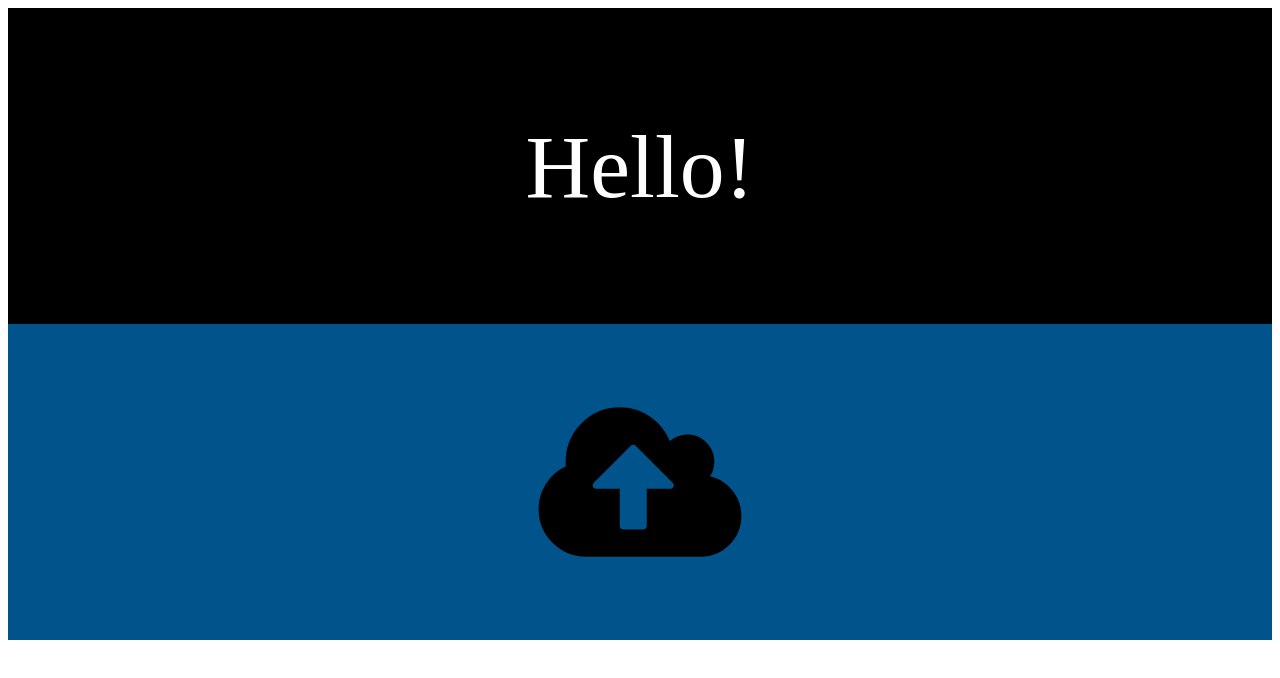
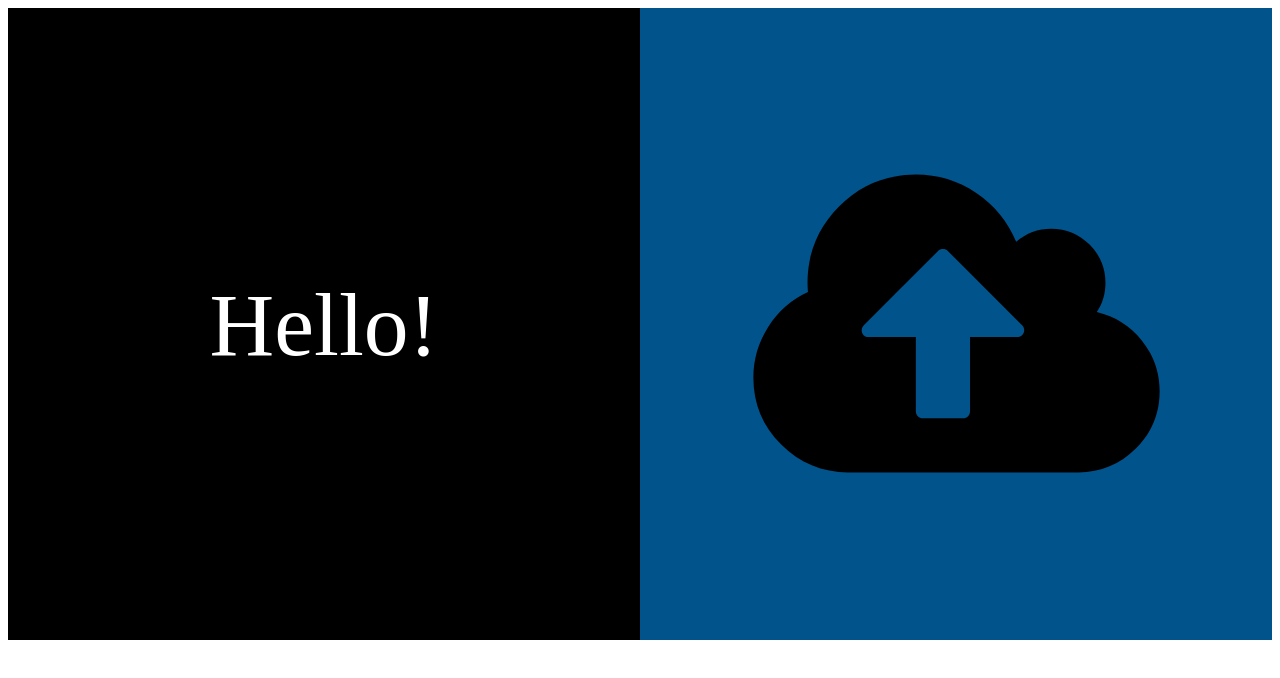
Before and after one commit to ingalls/bboard, a plain HTML site: page example.html in a window 1280 px wide. Drawn offline with Linux system fonts and the light colour scheme.

Commit message:
Update example, fix col bug

```diff
--- a/bBoard.js
+++ b/bBoard.js
@@ -1,5 +1,9 @@
 /*jshint jquery:true,browser:true,curly: false */
-/* global $ */
+
+//bBoard.js (c) 2015 Nicholas Ingalls
+//License: MIT (http://opensource.org/licenses/MIT)
+//Repo: github.com/ingalls/bboard
+//Email: nichols.ingalls@gmail.com
 
 var styles = [
     [".row", "{height: {{height}}; width: 100%;}"],
@@ -76,8 +80,10 @@ function bBoard (opts) {
         });
 
         html = html + tmpBlock;
-        if (i % opts.size[0]) html = html + '</div>';
-        if (i === opts.content.length - 1) html = html + '<div class="row">';
+        if (i % opts.size[0]) {
+            html = html + '</div>';
+            if (i !== opts.content.length - 1) html = html + '<div class="row">';
+        }
     }
 
     document.querySelector(opts.selector).innerHTML = html;
--- a/example.html
+++ b/example.html
@@ -10,7 +10,7 @@
                 font: 'color: red;',
                 selector: "#container",
                 bgcolour: "#00548B",
-                size: [1,2],
+                size: [2,1],
                 content: [{
                     front: {
                         icon: "icon.svg",
```
Lines whose indentation alone changed are shown as unchanged.
